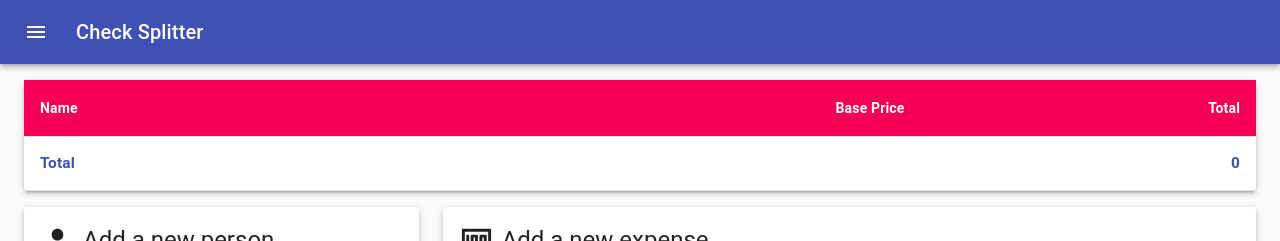
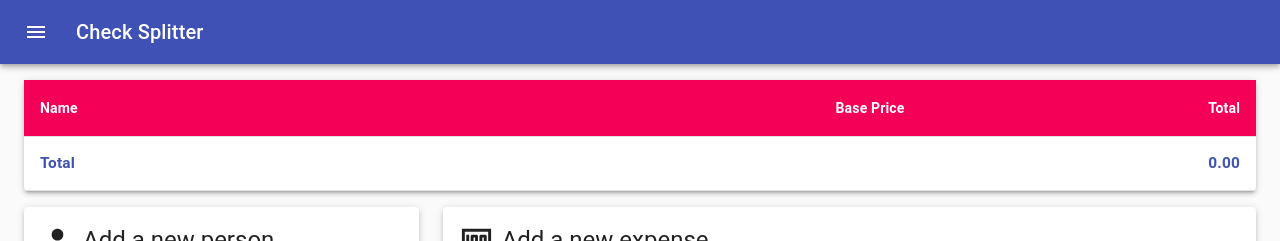
Before and after one commit to paulcacheux/check-splitter, a React (Create React App) app: page / in a window 1280 px wide. Shown: the top 241 px of the page. Built offline with nearby package versions, Linux system fonts and the light colour scheme.

Commit message:
Bug fix about fixed point display of total in footer

```diff
--- a/src/components/CheckTable.tsx
+++ b/src/components/CheckTable.tsx
@@ -96,7 +96,7 @@ export const CheckTable: React.FC = () => {
                         <TableRow>
                             <StyledTableCell align="left">Total</StyledTableCell>
                             <StyledTableCell align="right" colSpan={expenses.length + 2}>
-                                {total}
+                                {total.toFixed(2)}
                             </StyledTableCell>
                         </TableRow>
                     </TableFooter>
```
